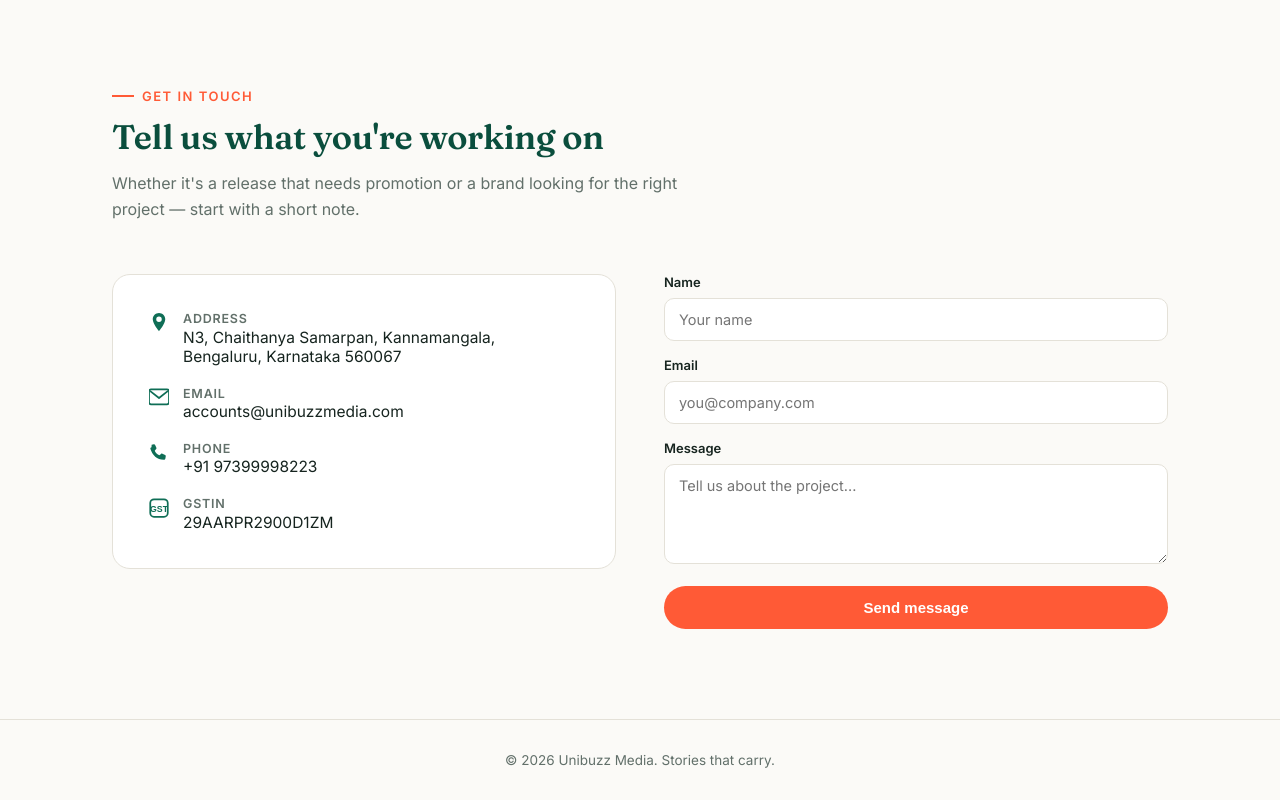
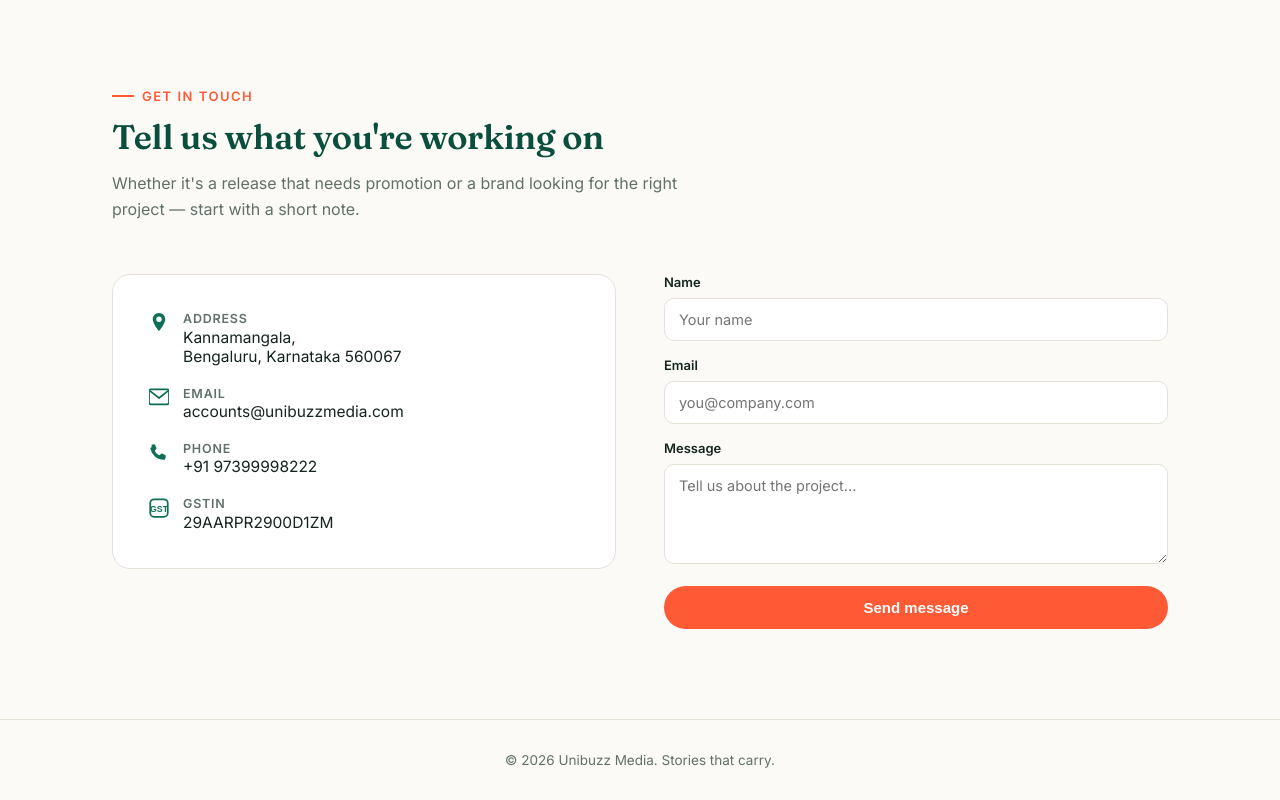
Before and after one commit to unibuzzm/website, a plain HTML site: page index.html in a window 1280 px wide. Shown: the part 1786-2586 px from the top of the page. Drawn offline with Linux system fonts and the light colour scheme.

Commit message:
Update index.html

```diff
--- a/index.html
+++ b/index.html
@@ -348,7 +348,7 @@
         <svg viewBox="0 0 16 16" fill="none"><path d="M8 0C5.24 0 3 2.24 3 5c0 3.75 5 9.5 5 9.5s5-5.75 5-9.5c0-2.76-2.24-5-5-5zm0 7.2A2.2 2.2 0 1 1 8 2.8a2.2 2.2 0 0 1 0 4.4z" fill="#0F6E56"/></svg>
         <div>
           <div class="label">Address</div>
-          <div class="value">N3, Chaithanya Samarpan, Kannamangala,<br>Bengaluru, Karnataka 560067</div>
+          <div class="value">Kannamangala,<br>Bengaluru, Karnataka 560067</div>
         </div>
       </div>
       <div class="contact-row">
@@ -362,7 +362,7 @@
         <svg viewBox="0 0 16 16" fill="none"><path d="M2.1 1.3 3.9 1c.4-.1.8.1 1 .5l1 2.2c.2.4.1.8-.2 1.1L4.6 6.1c.7 1.7 2 3 3.7 3.7l1.3-1.1c.3-.3.7-.4 1.1-.2l2.2 1c.4.2.6.6.5 1l-.3 1.8c-.1.6-.6 1-1.2 1C6.3 13.3 2.7 9.7 1.1 4.5c-.1-.6.3-1.1.9-1.2z" fill="#0F6E56"/></svg>
         <div>
           <div class="label">Phone</div>
-          <a class="value" href="tel:+9197399998223">+91 97399998223</a>
+          <a class="value" href="tel:+9197399998222">+91 97399998222</a>
         </div>
       </div>
       <div class="contact-row">
```
